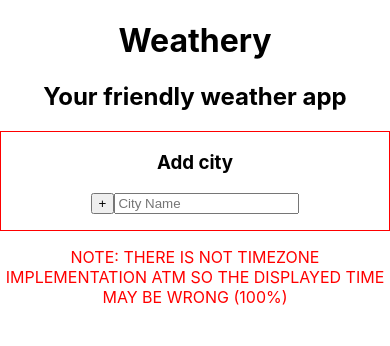
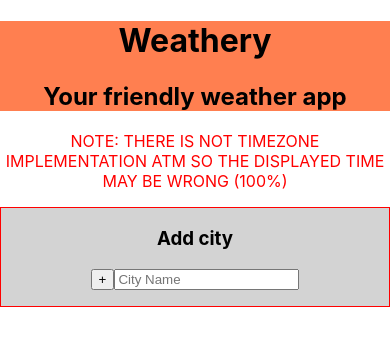
Before and after one commit to MirrorIce/weather-app-ui, a React (Create React App) app: page / in a window 390 px wide. Shown: the top 346 px of the page. Built offline with nearby package versions, Linux system fonts and the light colour scheme.

Commit message:
Inital styling for the weather cards.

```diff
--- a/src/App.css
+++ b/src/App.css
@@ -1,8 +1,41 @@
 .App {
   text-align: center;
+  width:100%;
+}
+
+.appHead{
+  background:coral;
+  width:100%;
+}
+.weatherCards{
+  display:grid;
+  flex-direction:horizontal;
+  row-gap:25px;
+  grid-template-columns: repeat(3,1fr);
+  background:lightgray;
+  width:50%;
+  margin:0 auto;
+
+}
+.addWeatherCard{
+  border:1px solid red;
 }
 
 
-.addWeatherCard{
-  border:1px solid red;
+.weatherCard{
+  border:1px solid gold;
+  background:gray;
 }
+
+@media(max-width:600px)
+{
+  .weatherCards{
+    box-sizing:border-box;
+    grid-template-columns: repeat(1,1fr);
+    column-gap:20px;
+    width:100%;
+  }
+  .weatherCard{
+    margin:40px;
+  }
+}
--- a/src/App.js
+++ b/src/App.js
@@ -4,7 +4,11 @@ import {useState,useEffect} from 'react'
 import AddWeatherCard from './AddWeatherCard.js'
 import WeatherCard from './WeatherCard.js'
 function App() {
-  //TODO Think about a proper data structure in order to store temperature data. It must include a method to keep several days of forecast.
+  //TODO: Find a solution to represent the timezone correctly
+  //TODO: Implement the detailed weather view
+  //TODO: Research about redux
+  //TODO: Research about ant design
+  //TODO: Research about ant plugin for react
   let [cityDetails, setCityDetails] = useState([]);
   let [cities,setCities] = useState(JSON.parse(localStorage.getItem('weatherCities')));
 
@@ -27,19 +31,18 @@ function App() {
 
   return (
     <div className="App">
-      <h1>Weathery</h1>
-      <h2>Your friendly weather app</h2>
-      <AddWeatherCard></AddWeatherCard>
+      <div className = "appHead">
+        <h1>Weathery</h1>
+       <h2>Your friendly weather app</h2>
+      </div>
       <p style={{color:"red"}}>NOTE: THERE IS NOT TIMEZONE IMPLEMENTATION ATM SO THE DISPLAYED TIME MAY BE WRONG (100%)</p>
-      {cityDetails!=null?cityDetails.map((detailedCity,cityIndex)=>{
-          return <WeatherCard cityDetails = {detailedCity} />
+      <div className = 'weatherCards' >
+        <AddWeatherCard></AddWeatherCard>
+        {cityDetails!=null?cityDetails.map((detailedCity,cityIndex)=>{
+          return <WeatherCard key={cityIndex} cityDetails = {detailedCity} />
+        }):null
         }
-
-      ):null
-      }
-
-
-
+      </div>
     </div>
   );
 }
--- a/src/WeatherCard.js
+++ b/src/WeatherCard.js
@@ -1,8 +1,9 @@
 import React from 'react'
 
 function WeatherCard(props) {
+    //<!-- {props.cityDetails.weatherDetails.dataseries[0].temp2m} -->
     return (
-        <div>
+        <div className ='weatherCard'>
             <h1>{props.cityDetails.cityDetails.name}</h1>
             <p>Weather Pictogram</p>
             <p>State</p>
```
